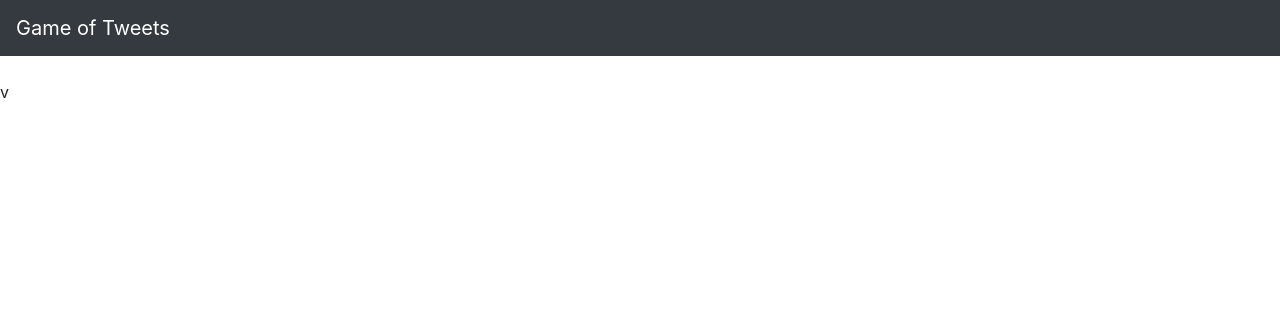
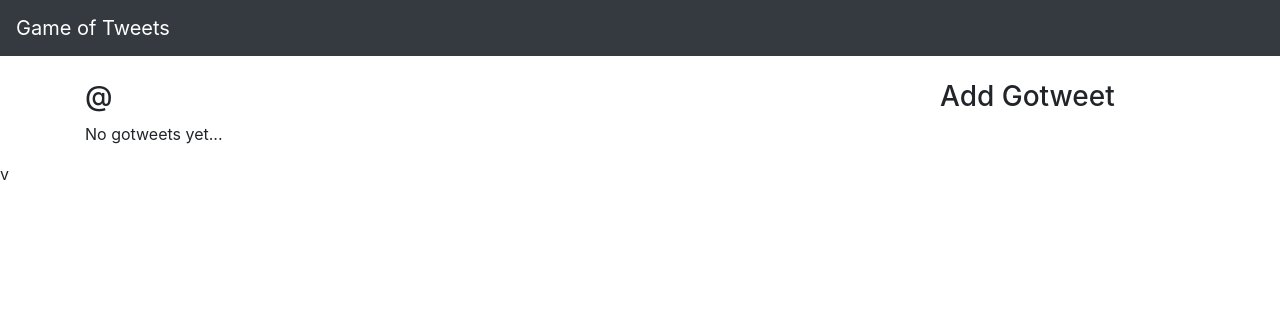
Before and after one commit to The-Noble-K/GameofTweets, a Django app: template gotwitter/templates/profile.html in a window 1280 px wide. Shown: the top 316 px of the page. Run offline with Django 3.2, Linux system fonts and the light colour scheme; the template is opened without the code that fills it, so the values that code supplies are empty; some libraries are stand-ins or nearby versions.

Commit message:
added profile view page

```diff
--- a/gotwitter/gotwitter/urls.py
+++ b/gotwitter/gotwitter/urls.py
@@ -15,10 +15,11 @@ Including another URLconf
 """
 from django.contrib import admin
 from django.urls import path
-from gotwitterprofile.views import frontpage, signout
+from gotwitterprofile.views import frontpage, signout, profile
 
 urlpatterns = [
     path('admin/', admin.site.urls),
     path('', frontpage, name='frontpage'),
     path('signout/', signout, name='signout'),
+    path('<str:username>/', profile, name='profile'),
 ]
--- a/gotwitter/gotwitterprofile/views.py
+++ b/gotwitter/gotwitterprofile/views.py
@@ -35,3 +35,7 @@ def frontpage(request):
 def signout(request):
     logout(request)
     return redirect('/')
+
+def profile(request, username):
+    user = User.objects.get(username=username)
+    return render(request, 'profile.html', {'user': user})
--- a/gotwitter/templates/profile.html
+++ b/gotwitter/templates/profile.html
@@ -1,5 +1,28 @@
 {% extends 'templates/base.html' %}
 
 {% block main %}
+<div class="row">
+    <!-- Feed -->
+    <div class="col-9">
+        <h3>@{{user.username}}</h3>
 
+        {% if user.gotweets.all %}
+        {% for gotweet in user.gotweets.all %}
+            <div class="card" style="margin-bottom: 20px;">
+                <div class="card-body">
+                    <h5 class="card-title">@{{gotweet.user.username}}</h5>
+                    <p class="card-text"><b>{{gotweet.created_at}},  {{gotweet.location}}</b> - {{gotweet.body}}</p>
+                </div>
+            </div>
+            {% endfor %}
+        {% else %}
+            <p>No gotweets yet...</p>
+        {% endif %}
+    </div>
+
+    <!-- Sidebar -->
+    <div class="col-3">
+        <h3>Add Gotweet</h3>
+    </div>
+</div>
 {% endblock %}
```
